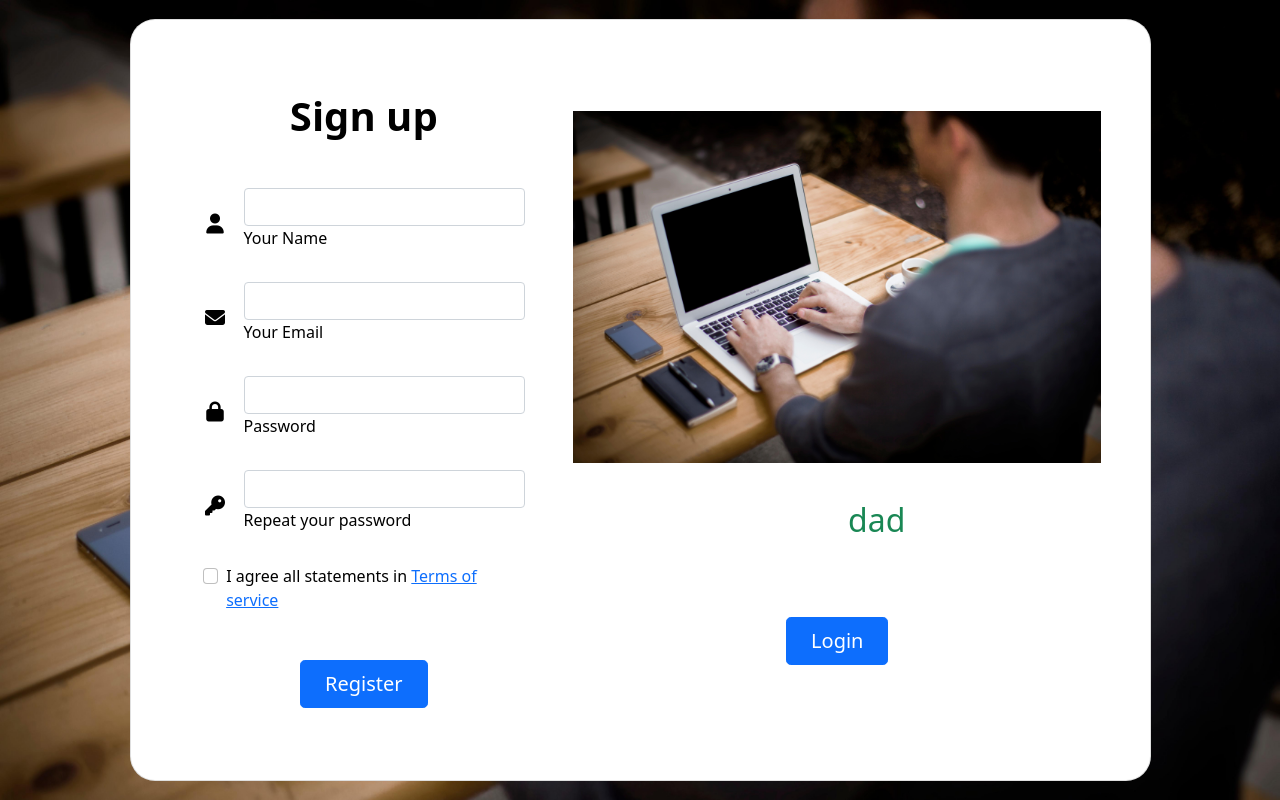
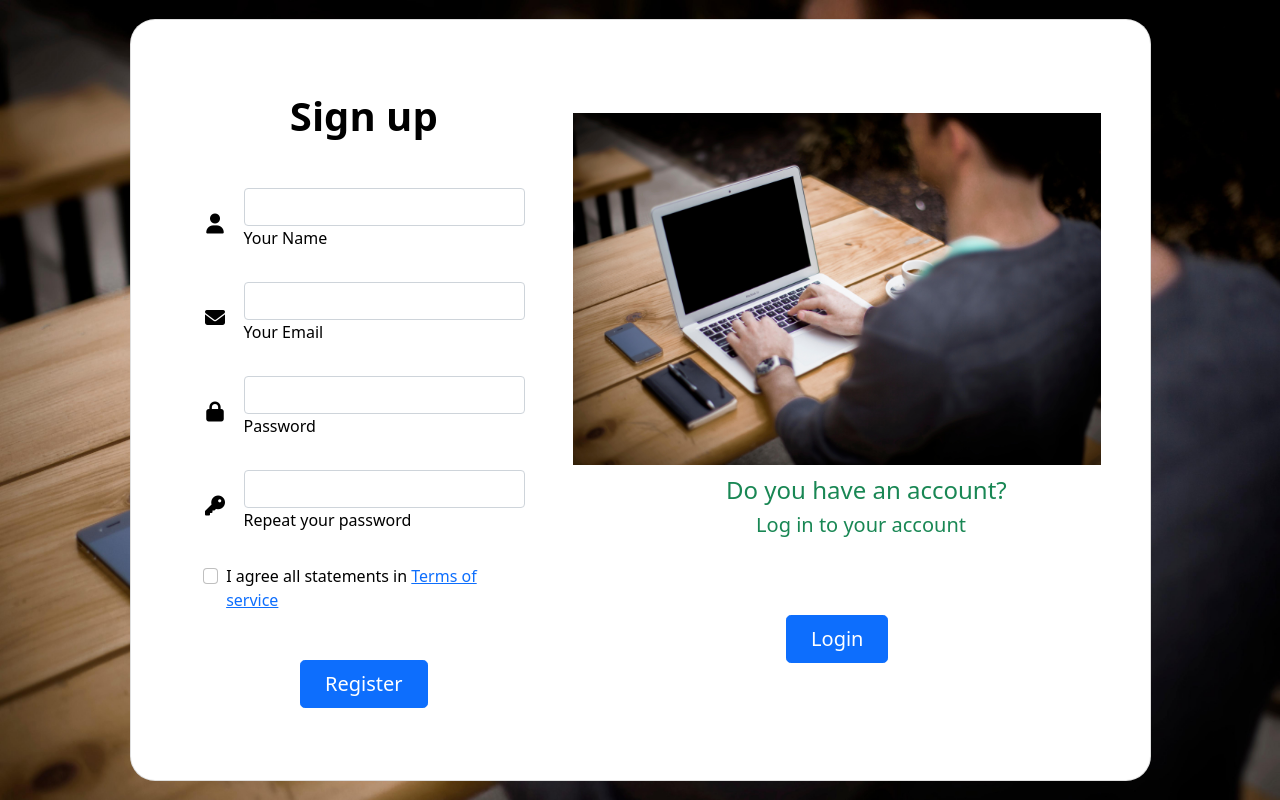
Before and after one commit to hoseinparyab/Company-design-website, a plain HTML site: page login.html in a window 1280 px wide. Drawn offline with nearby package versions, Linux system fonts and the light colour scheme.

Commit message:
edit final login page

```diff
--- a/login.html
+++ b/login.html
@@ -77,7 +77,8 @@
 
                         <img src="./images/bg-lg.jpg" alt="" class="w-100">
                         <br> <br> <br> <br> <br> <br>
-                        <p class="h2 text-success" style="margin-left: 275px; margin-top: -82px; ">dad</p>
+                        <p class="h4 text-success" style="margin-left: 153px; margin-top: -109px; ">Do you have an account?</p>
+                        <p class="h5 text-success" style="margin-left: 183px; margin-top:3px; ">Log in to your account</p>
                         <div class="d-flex justify-content-center mx-4 mb-5 mb-lg-4" style="margin: 30px;">
                             <button type="button" class="btn btn-primary btn-lg mt-md-5 btn-rg" >
                                 <a href="#" class="text-white p-2 text-decoration-none ">Login</a>
```
